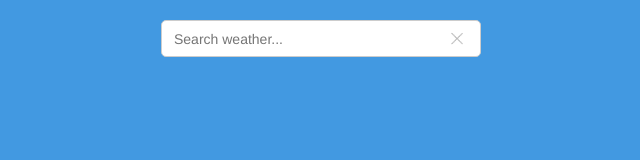
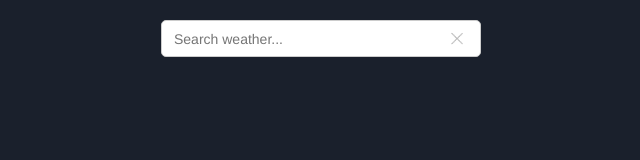
Before and after one commit to ArturRubets/good-job, a plain HTML site: page index.html in a window 1280 px wide. Shown: the whole page, without its empty margins (319-959 px from the left). Drawn offline with Linux system fonts and the light colour scheme.

Commit message:
Change bg color

```diff
--- a/css/main.css
+++ b/css/main.css
@@ -16,7 +16,7 @@ html {
 }
 
 body {
-  background-color: #4299e1;
+  background-color: rgb(26, 32, 44);
   font-size: 1.4rem;
   margin: 0;
   min-width: 320px;
```
